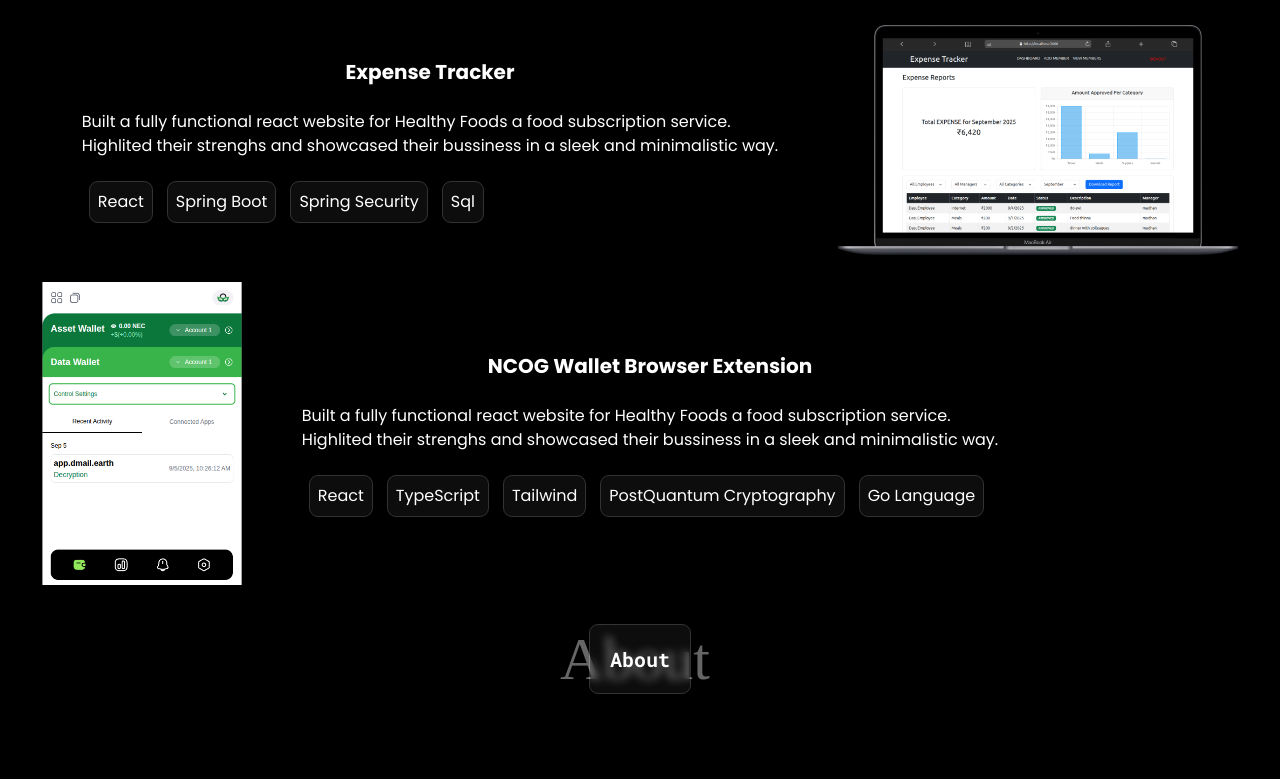
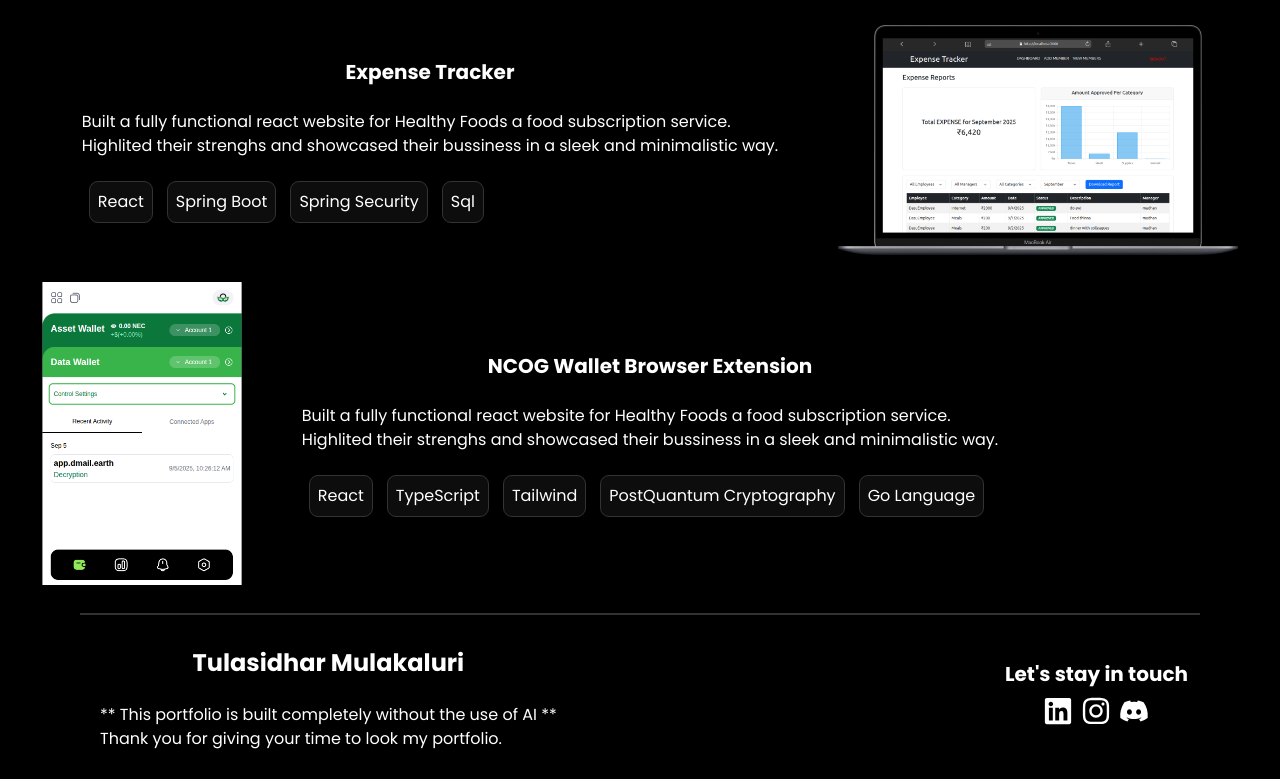
Before and after one commit to TulasidharM/portf.github.io, a React (Create React App) app: page / in a window 1280 px wide. Shown: the part 2285-3064 px from the top of the page. Before the commit the page ends 3034 px from the top, so only its background shows below. Built offline with nearby package versions, Linux system fonts and the light colour scheme; a web font is replaced by a local one.

Commit message:
Added Footer

```diff
--- a/src/App.js
+++ b/src/App.js
@@ -24,6 +24,7 @@
 import './App.css';
 import ProjectSection from "./pages/ProjectSection";
 import About from "./pages/About";
+import Footer from "./pages/Footer";
 
 const techLogos = [
   { node: <BiLogoSpringBoot />, title: "Next.js", href: "" },
@@ -80,8 +81,12 @@
       <ProjectSection/>
     </div>
 
-     <div id="about" className="scroll-m-36">
+     {/* <div id="about" className="scroll-m-36">
       <About/>
+    </div> */}
+
+    <div id="footer" className="scroll-m-36">
+      <Footer/>
     </div>
   </div>
   );
--- a/src/pages/About.js
+++ b/src/pages/About.js
@@ -1,5 +1,3 @@
-import { SiAboutdotme } from "react-icons/si";
-
 
 const About = () =>{
     return (
@@ -10,11 +8,10 @@
             </h1>
             <div className="relative">
                 <h1 className="text-6xl overflow-hidden w-auto font-cedarville opacity-40 absolute -top-[100px] -left-20 -z-10">
-                    {/* <SiAboutdotme /> */}
                     About
                 </h1>
             </div>
-
+                Random text in this section
         </div>
     )
 }
--- /dev/null
+++ b/src/pages/Footer.js
@@ -0,0 +1,32 @@
+import { FaLinkedin,FaInstagram,FaDiscord } from "react-icons/fa";
+
+
+const Footer = ()=>{
+    return (
+    <div className="flex flex-col gap-4 sm:flex-row items-center justify-center sm:justify-between sm:mx-20 border-t-2 border-t-white/20 m-2 p-3">
+
+        <div className="flex flex-col gap-4 mt-5 items-center justify-center">
+            <h2 className="text-2xl font-bold">Tulasidhar Mulakaluri</h2>
+
+            <p className="px-12 sm:px-2 py-2">
+                ** This portfolio is built completely without the use of AI ** <br/>
+                Thank you for giving your time to look my portfolio.
+            </p>
+        </div>
+
+        <div>
+            <h2 className="text-xl font-bold mb-2">Let's stay in touch</h2>
+
+            <div className="flex gap-2 text-3xl justify-center">
+                <FaLinkedin className="hover:text-blue-600"/>
+                <FaInstagram className="hover:text-red-500"/>
+                <FaDiscord className="hover:text-blue-300"/>
+            </div>
+        </div>
+
+    </div>
+    )
+}
+
+
+export default Footer;
```
